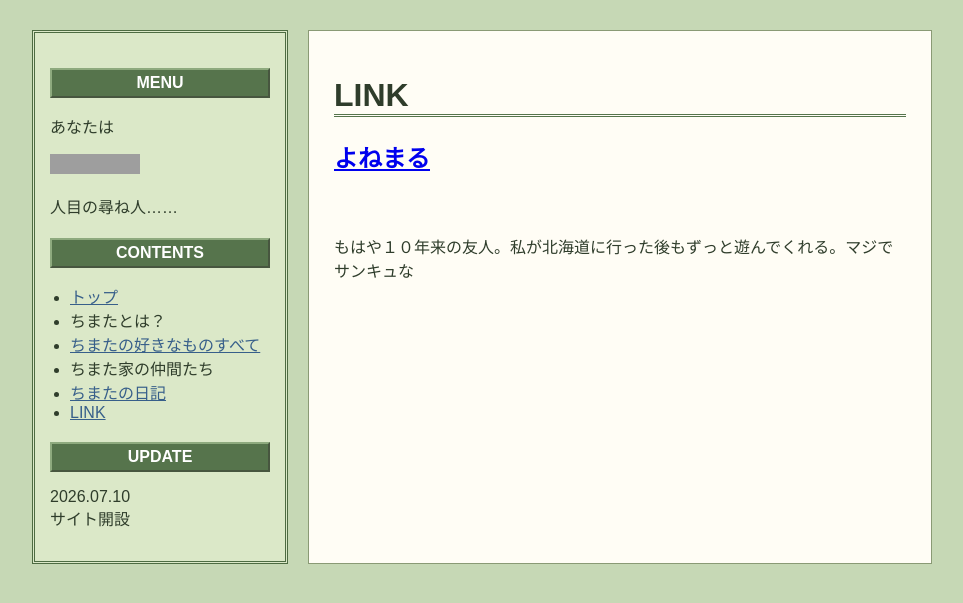
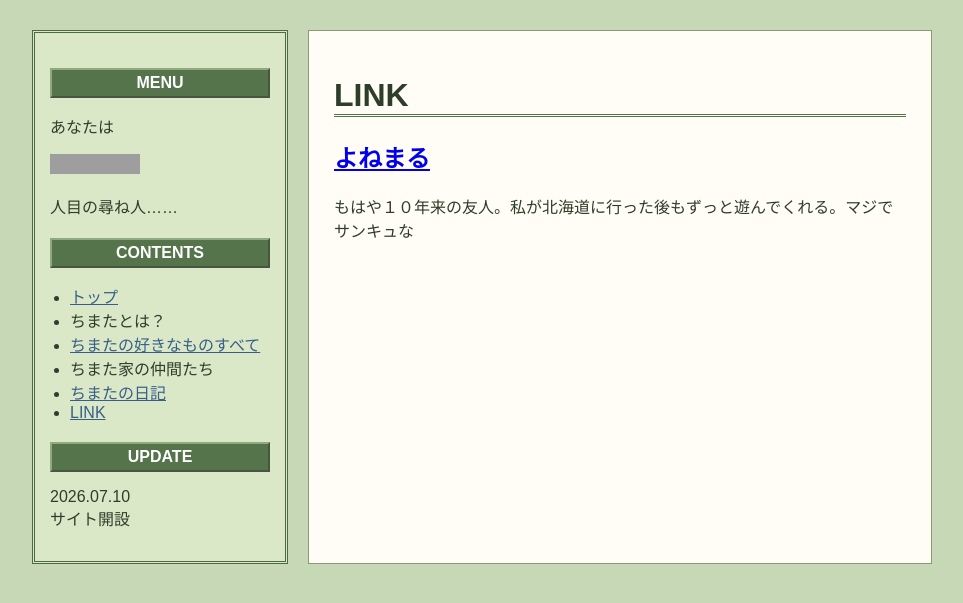
Before and after one commit to chimata-lab/chimata-lab.github.io, a Jekyll site: the page built from link.html, in a window 1280 px wide. Shown: the top 603 px of the page, without its empty margins (158-1121 px from the left). Built offline with Jekyll 4.4.1, drawn with Linux system fonts in a browser that asks for light colours; grey boxes are pictures that could not be loaded.

Commit message:
Update link.html

```diff
--- a/link.html
+++ b/link.html
@@ -13,10 +13,6 @@ title: LINK
         </a>
     </h2>
 
-    <p class="genre">
-
-    </p>
-
     <p>
         もはや１０年来の友人。私が北海道に行った後もずっと遊んでくれる。マジでサンキュな
     </p>
```
